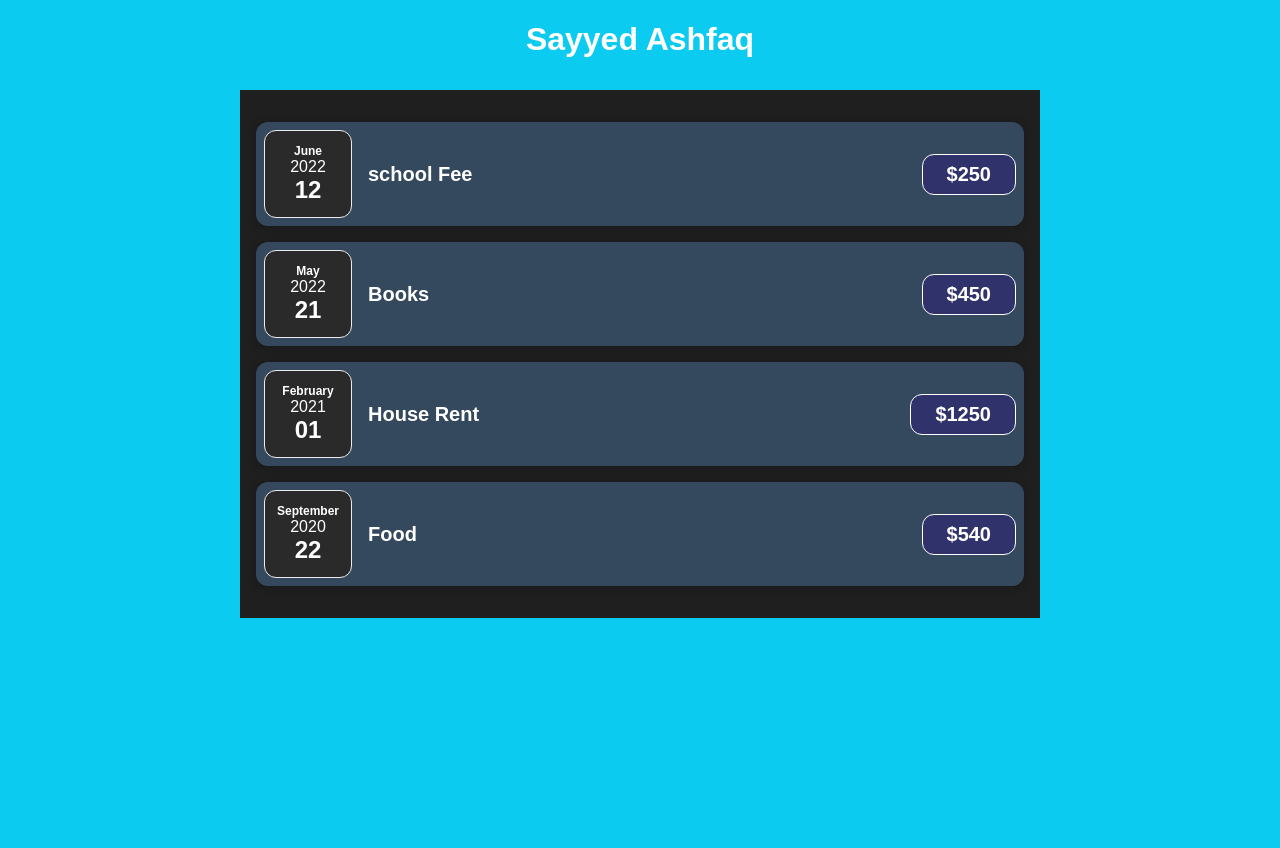
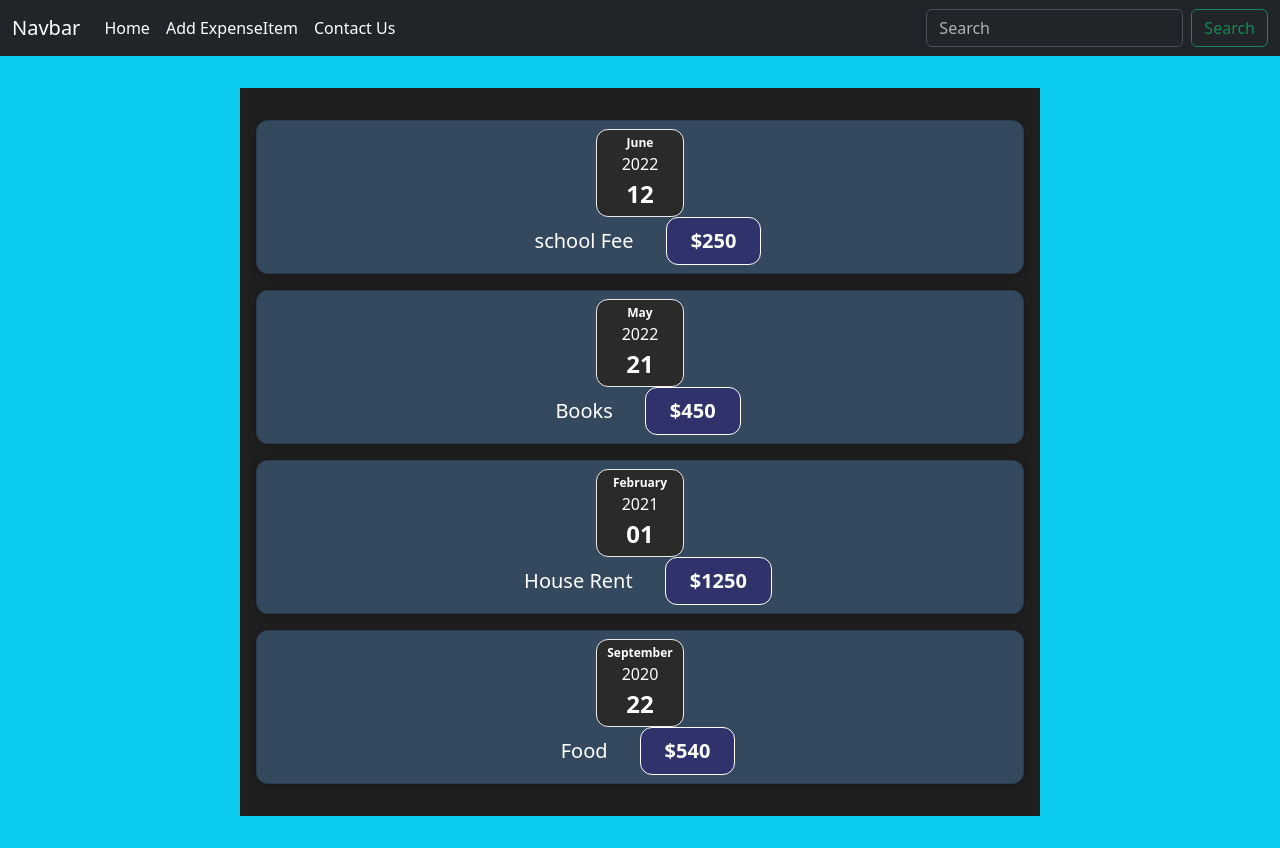
Before and after one commit to syashfaq/react-expense-item, a React (Create React App) app: page / in a window 1280 px wide. Before the commit the page ends 800 px from the top, so only its background shows below. Built offline with nearby package versions, Linux system fonts and the light colour scheme.

Commit message:
commited complete

```diff
--- a/public/index.html
+++ b/public/index.html
@@ -10,34 +10,15 @@
       content="Web site created using create-react-app"
     />
     <link rel="apple-touch-icon" href="%PUBLIC_URL%/logo192.png" />
-    <!--
-      manifest.json provides metadata used when your web app is installed on a
-      user's mobile device or desktop. See https://developers.google.com/web/fundamentals/web-app-manifest/
-    -->
+
     <link rel="manifest" href="%PUBLIC_URL%/manifest.json" />
-    <!--
-      Notice the use of %PUBLIC_URL% in the tags above.
-      It will be replaced with the URL of the `public` folder during the build.
-      Only files inside the `public` folder can be referenced from the HTML.
 
-      Unlike "/favicon.ico" or "favicon.ico", "%PUBLIC_URL%/favicon.ico" will
-      work correctly both with client-side routing and a non-root public URL.
-      Learn how to configure a non-root public URL by running `npm run build`.
-    -->
     <title>React App</title>
+    <link href="https://cdn.jsdelivr.net/npm/bootstrap@5.3.0-alpha1/dist/css/bootstrap.min.css" rel="stylesheet" integrity="sha384-GLhlTQ8iRABdZLl6O3oVMWSktQOp6b7In1Zl3/Jr59b6EGGoI1aFkw7cmDA6j6gD" crossorigin="anonymous">
   </head>
   <body>
     <noscript>You need to enable JavaScript to run this app.</noscript>
     <div id="root"></div>
-    <!--
-      This HTML file is a template.
-      If you open it directly in the browser, you will see an empty page.
-
-      You can add webfonts, meta tags, or analytics to this file.
-      The build step will place the bundled scripts into the <body> tag.
-
-      To begin the development, run `npm start` or `yarn start`.
-      To create a production bundle, use `npm run build` or `yarn build`.
-    -->
+    <script src="https://cdn.jsdelivr.net/npm/bootstrap@5.3.0-alpha1/dist/js/bootstrap.bundle.min.js" integrity="sha384-w76AqPfDkMBDXo30jS1Sgez6pr3x5MlQ1ZAGC+nuZB+EYdgRZgiwxhTBTkF7CXvN" crossorigin="anonymous"></script>
   </body>
 </html>
--- a/src/App.js
+++ b/src/App.js
@@ -1,44 +1,41 @@
-import ExpenseItem from './Components/ExpenseItem'
-import Expenses from './Components/Expenses';
-
+import ExpenseItem from "./Components/ExpenseItem";
+import Expenses from "./Components/Expenses";
+import Navbar from "./Components/Navbar";
 
 function App() {
   let expenses = [
     {
-      id:'e1',
-      title:'school Fee',
-      price:250,
-      date:new Date(2022,5,12)
+      id: "e1",
+      title: "school Fee",
+      price: 250,
+      date: new Date(2022, 5, 12),
     },
     {
-      id:'e2',
-      title:'Books',
-      price:450,
-      date:new Date(2022,4,21)
+      id: "e2",
+      title: "Books",
+      price: 450,
+      date: new Date(2022, 4, 21),
     },
     {
-      id:'e3',
-      title:'House Rent',
-      price:1250,
-      date:new Date(2021,1,1)
+      id: "e3",
+      title: "House Rent",
+      price: 1250,
+      date: new Date(2021, 1, 1),
     },
     {
-      id:'e4',
-      title:'Food',
-      price:540,
-      date:new Date(2020,8,22)
-    }
-
+      id: "e4",
+      title: "Food",
+      price: 540,
+      date: new Date(2020, 8, 22),
+    },
   ];
-
 
   return (
     <div className="App">
       <header className="App-header">
-        <h1>Sayyed Ashfaq</h1>
-        <Expenses item = {expenses} />
+        <Navbar />
 
-
+        <Expenses item={expenses} />
       </header>
     </div>
   );
--- /dev/null
+++ b/src/Components/Navbar.js
@@ -0,0 +1,59 @@
+function Navbar() {
+  return (
+    <div>
+      <nav
+        className="navbar navbar-expand-lg navbar bg-dark"
+        data-bs-theme="dark"
+      >
+        <div className="container-fluid">
+          <a className="navbar-brand" href="#">
+            Navbar
+          </a>
+          <button
+            className="navbar-toggler"
+            type="button"
+            data-bs-toggle="collapse"
+            data-bs-target="#navbarSupportedContent"
+            aria-controls="navbarSupportedContent"
+            aria-expanded="false"
+            aria-label="Toggle navigation"
+          >
+            <span className="navbar-toggler-icon"></span>
+          </button>
+          <div className="collapse navbar-collapse" id="navbarSupportedContent">
+            <ul className="navbar-nav me-auto mb-2 mb-lg-0">
+              <li className="nav-item">
+                <a className="nav-link active" aria-current="page" href="#">
+                  Home
+                </a>
+              </li>
+              <li className="nav-item">
+                <a className="nav-link active" aria-current="page" href="#">
+                  Add ExpenseItem
+                </a>
+              </li>
+              <li className="nav-item">
+                <a className="nav-link active" aria-current="page" href="#">
+                  Contact Us
+                </a>
+              </li>
+            </ul>
+            <form className="d-flex" role="search">
+              <input
+                className="form-control me-2"
+                type="search"
+                placeholder="Search"
+                aria-label="Search"
+              />
+              <button className="btn btn-outline-success" type="submit">
+                Search
+              </button>
+            </form>
+          </div>
+        </div>
+      </nav>
+    </div>
+  );
+}
+
+export default Navbar;
```
